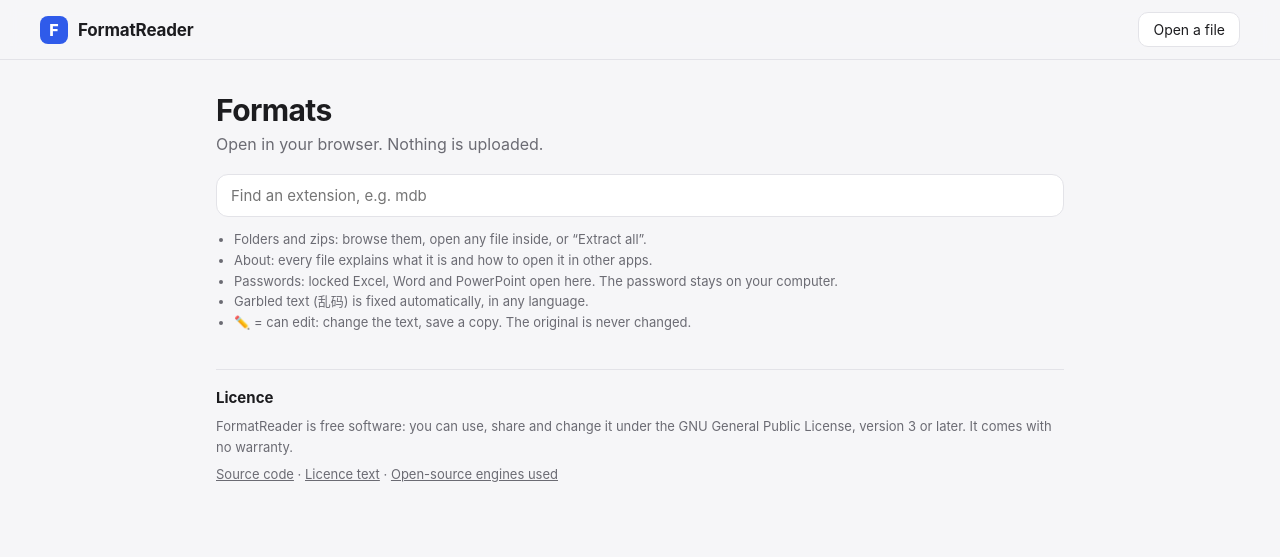
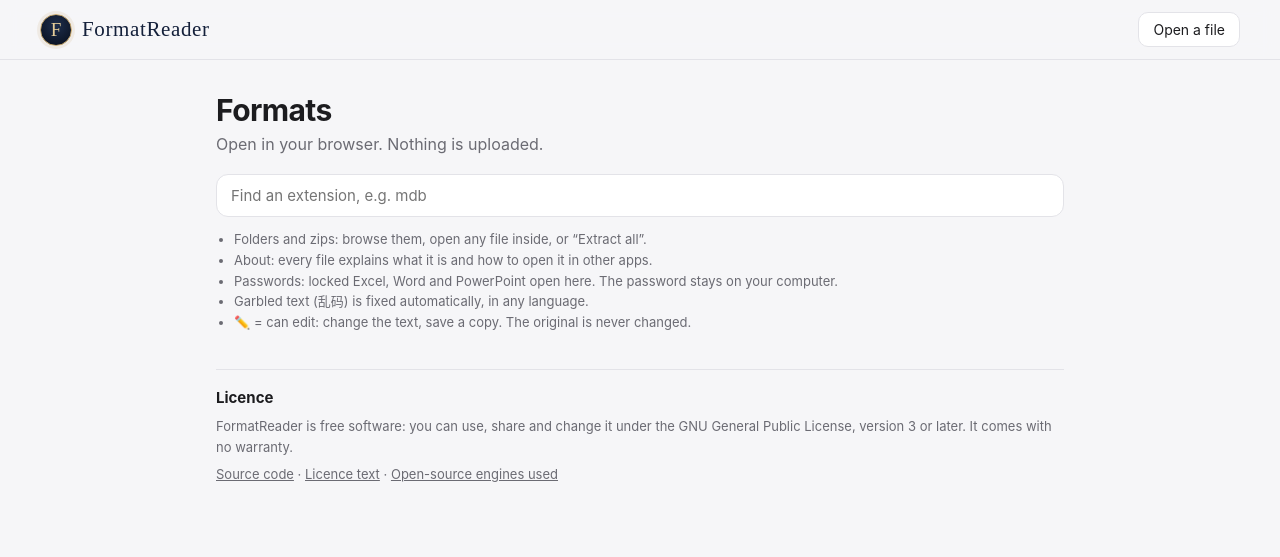
Before and after one commit to HaosenGit1/formatreader, a website built with Vite: page formats.html in a window 1280 px wide. Built offline with nearby package versions, Linux system fonts and the light colour scheme; no server answers.

Commit message:
Logo: midnight medallion with a gold ring and serif F, 'FormatReader' in an elegant serif; matching favicon and app icons
Co-Authored-By: Claude Opus 5.5 <noreply@anthropic.com>

```diff
--- a/src/style.css
+++ b/src/style.css
@@ -120,21 +120,34 @@ select {
 }
 
 .brand-mark {
+  /* Midnight medallion with a gold ring and a gold serif F — the same style as the ball. */
   display: grid;
   place-items: center;
-  width: 28px;
-  height: 28px;
-  border-radius: 8px;
-  background: var(--accent);
-  color: var(--accent-fg);
-  font-weight: 800;
-  font-size: 16px;
+  width: 32px;
+  height: 32px;
+  padding-top: 1px;
+  border: 1.5px solid #c9a96e;
+  border-radius: 50%;
+  background: radial-gradient(circle at 50% 35%, #1e2e4c, #070d1a);
+  box-shadow: 0 0 0 3px rgb(201 169 110 / 0.15);
+  color: #e6cd98;
+  font-family: 'Cormorant Garamond', Didot, 'Bodoni 72', 'Times New Roman', serif;
+  font-weight: 500;
+  font-size: 19px;
 }
 
 .brand-name {
-  font-weight: 700;
-  font-size: 17px;
-  letter-spacing: -0.01em;
+  color: #14203a;
+  font-family: 'Cormorant Garamond', Didot, 'Bodoni 72', 'Times New Roman', serif;
+  font-weight: 500;
+  font-size: 21px;
+  letter-spacing: 0.03em;
+}
+
+@media (prefers-color-scheme: dark) {
+  .brand-name {
+    color: #efe5cf;
+  }
 }
 
 
```
Also changed, not shown: public/apple-touch-icon.png, public/favicon.svg, public/icon-192.png, public/icon-512.png, public/icon-maskable-512.png.
